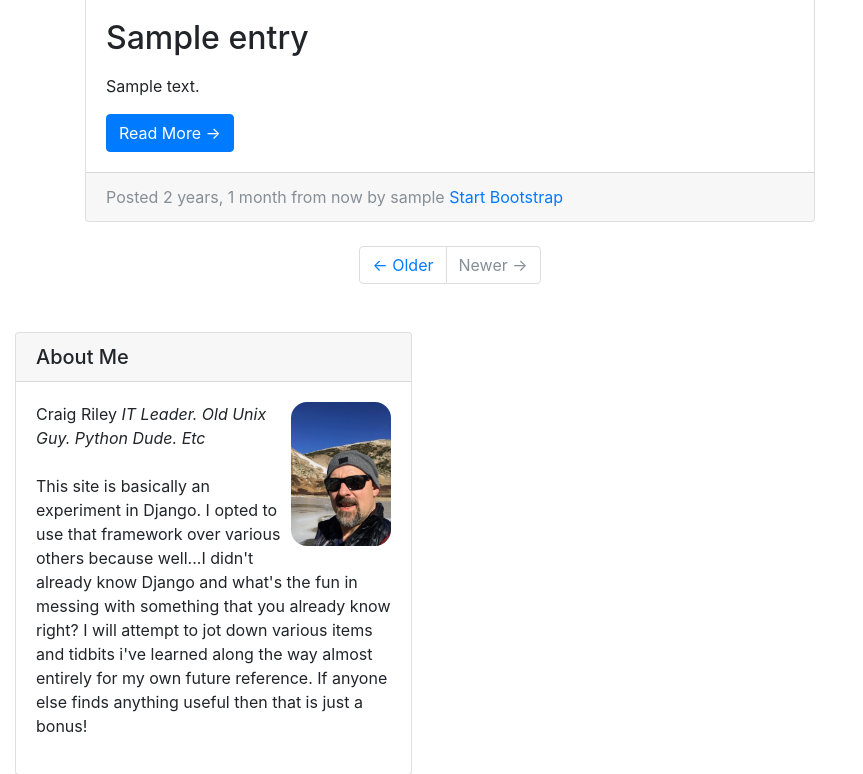
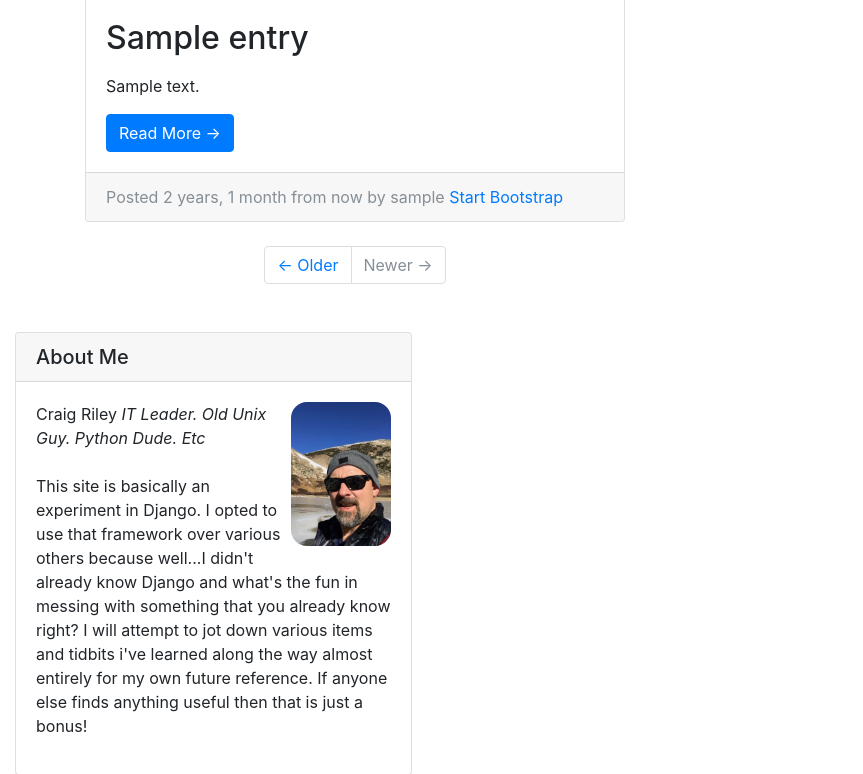
Before and after one commit to craigriley39/mysite, a Django app: page /blog/ in a window 1280 px wide. Shown: the part 532-1306 px from the top of the page, without its empty margins (0-863 px from the left). Run offline with Django 3.2, Linux system fonts and the light colour scheme; tables that the repository leaves empty hold one stand-in row (values such as "Sample post"); some libraries are stand-ins or nearby versions.

Commit message:
minor tweek to width of main column index.html

```diff
--- a/blog/templates/index.html
+++ b/blog/templates/index.html
@@ -17,7 +17,7 @@
 
         {% for post in posts %}
         <!-- Blog Entries Column -->
-        <div class="col-md-8">
+        <div class="col-md-6">
 
           <h1 class="my-4">Hashedvalue.com<br>
             <small>-Just some rambling thoughts</small>
```
